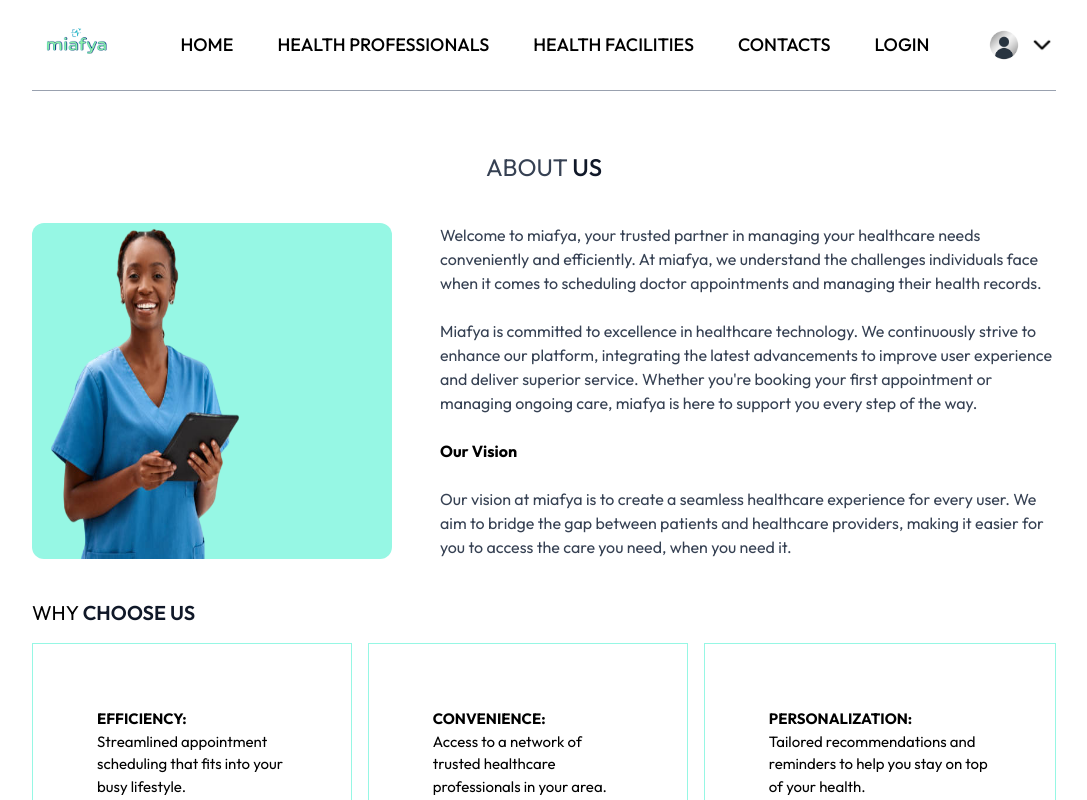
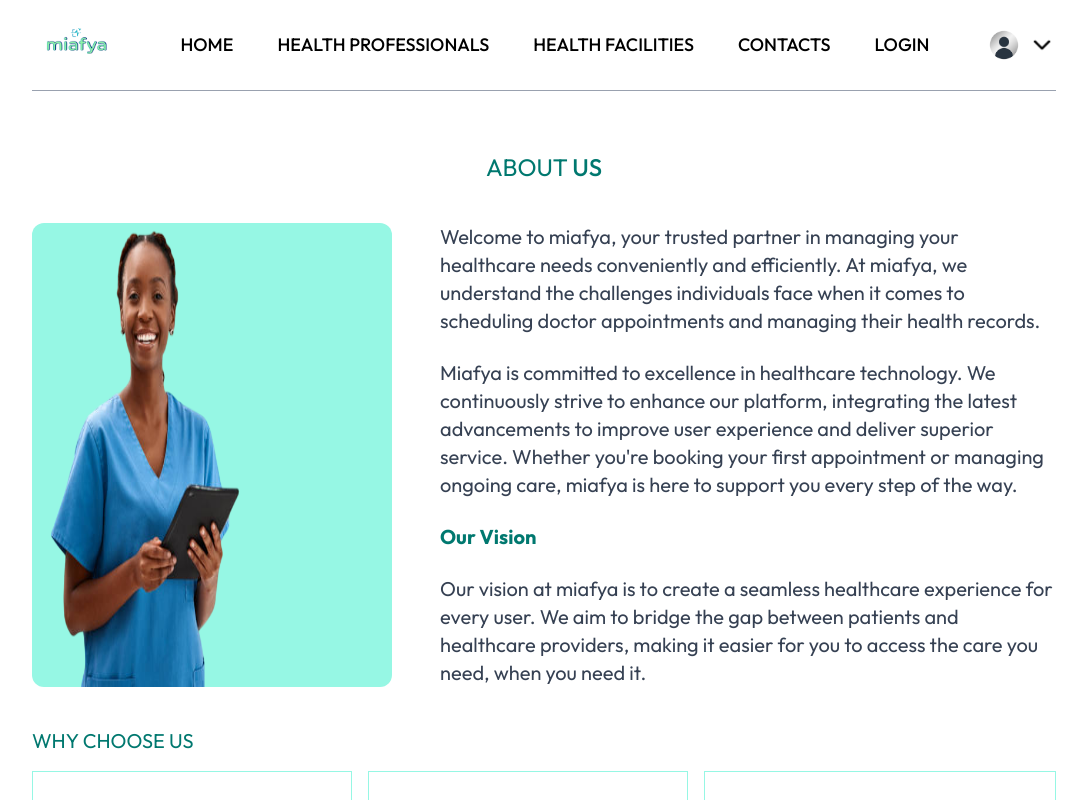
Before and after one commit to maxk254/miafya-web-app, a React (Vite) app: page /about in a window 1280 px wide. Shown: the top 800 px of the page, without its empty margins (96-1183 px from the left). Built offline with nearby package versions, Linux system fonts and the light colour scheme; no server answers.

Commit message:
Fixed the about page colours

```diff
--- a/src/pages/About.jsx
+++ b/src/pages/About.jsx
@@ -4,16 +4,14 @@ const About = () => {
   return (
     <div>
       <div className="text-center text-2xl pt-10 text-gray-700 mb-4">
-        <p className="">
-          ABOUT <span className="text-gray-900 font-medium">US</span>
-        </p>
+        <p className="text-teal-700">ABOUT <span className="text-teal-700 font-medium">US</span></p>
       </div>
       {/* image on the left side */}
       <div className="my-10 flex flex-col md:flex-row gap-12">
         <img className="w-full md:max-w-[360px] bg-teal-200 rounded-xl" src={atioeno} alt="doc" />
 
         {/* About text on the right side */}
-        <div className="flex flex-col justify-center gap-6 md:w-2/3 text-md text-gray-700">
+        <div className="flex flex-col justify-center gap-6 md:w-2/3 text-xl text-gray-700">
           <p>
             Welcome to miafya, your trusted partner in managing your healthcare
             needs conveniently and efficiently. At miafya, we understand the
@@ -27,7 +25,7 @@ const About = () => {
             service. Whether you're booking your first appointment or managing
             ongoing care, miafya is here to support you every step of the way.
           </p>
-          <b className="text-black">Our Vision</b>
+          <b className="text-teal-700">Our Vision</b>
           <p>
             Our vision at miafya is to create a seamless healthcare experience
             for every user. We aim to bridge the gap between patients and
@@ -36,9 +34,9 @@ const About = () => {
           </p>
         </div>
       </div>
-      <div className="text-xl my-4">
+      <div className="text-xl my-4 text-teal-700">
         <p>
-          WHY <span className="text-gray-900 font-semibold">CHOOSE US</span>
+          WHY <span className="text- font-semiteal-700 bold">CHOOSE US</span>
         </p>
       </div>
       <div className="flex flex-col md:flex-row mb-10 gap-4">
```
